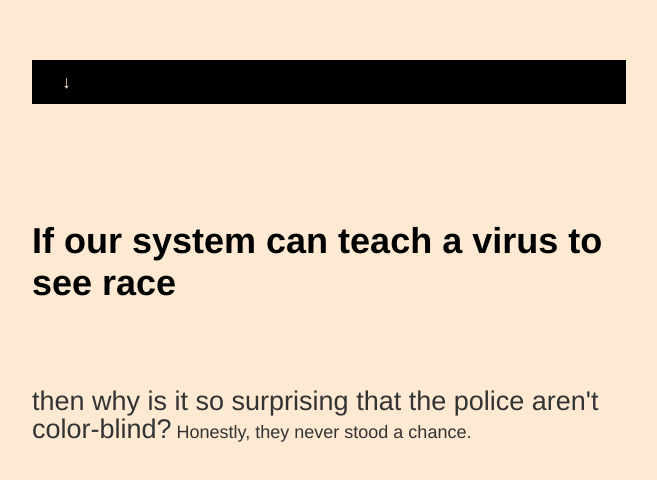
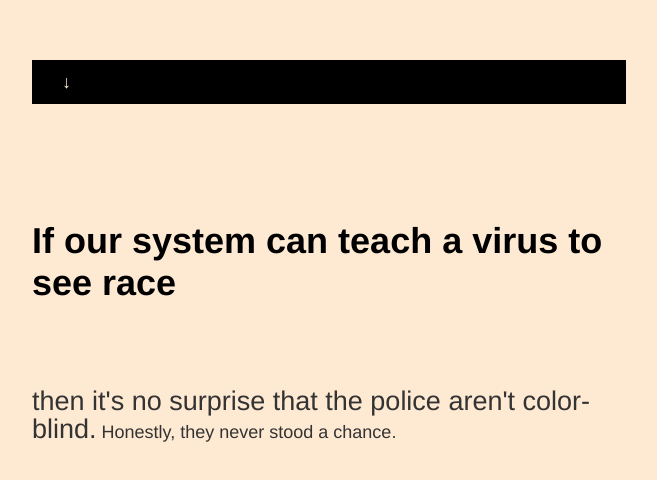
Before and after one commit to anirudh-eka/covid-is-racist, a React (Create React App) app: page / in a window 1280 px wide. Shown: the part 1460-1940 px from the top of the page, without its empty margins (311-968 px from the left). Built offline with nearby package versions, Linux system fonts and the light colour scheme; no server answers.

Commit message:
wording change

```diff
--- a/src/App.tsx
+++ b/src/App.tsx
@@ -38,7 +38,7 @@ function App() {
       </Slide>
       <Slide>
         <h1>If our system can teach a virus to see race</h1>
-        <p><em>then why is it so surprising that the police aren't color-blind?</em> Honestly, they never stood a chance.</p>
+        <p><em>then it's no surprise that the police aren't color-blind.</em> Honestly, they never stood a chance.</p>
       </Slide>
     </Slides>
   );
```
